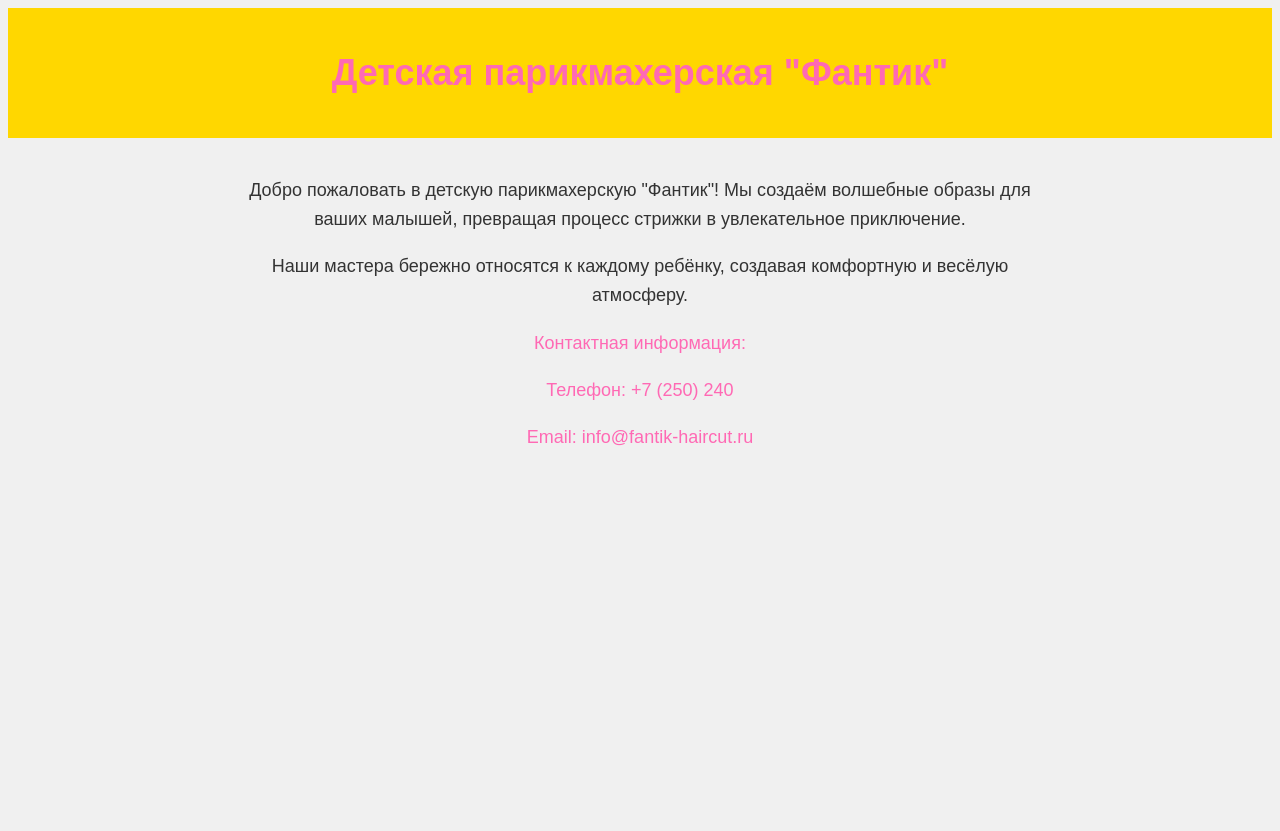
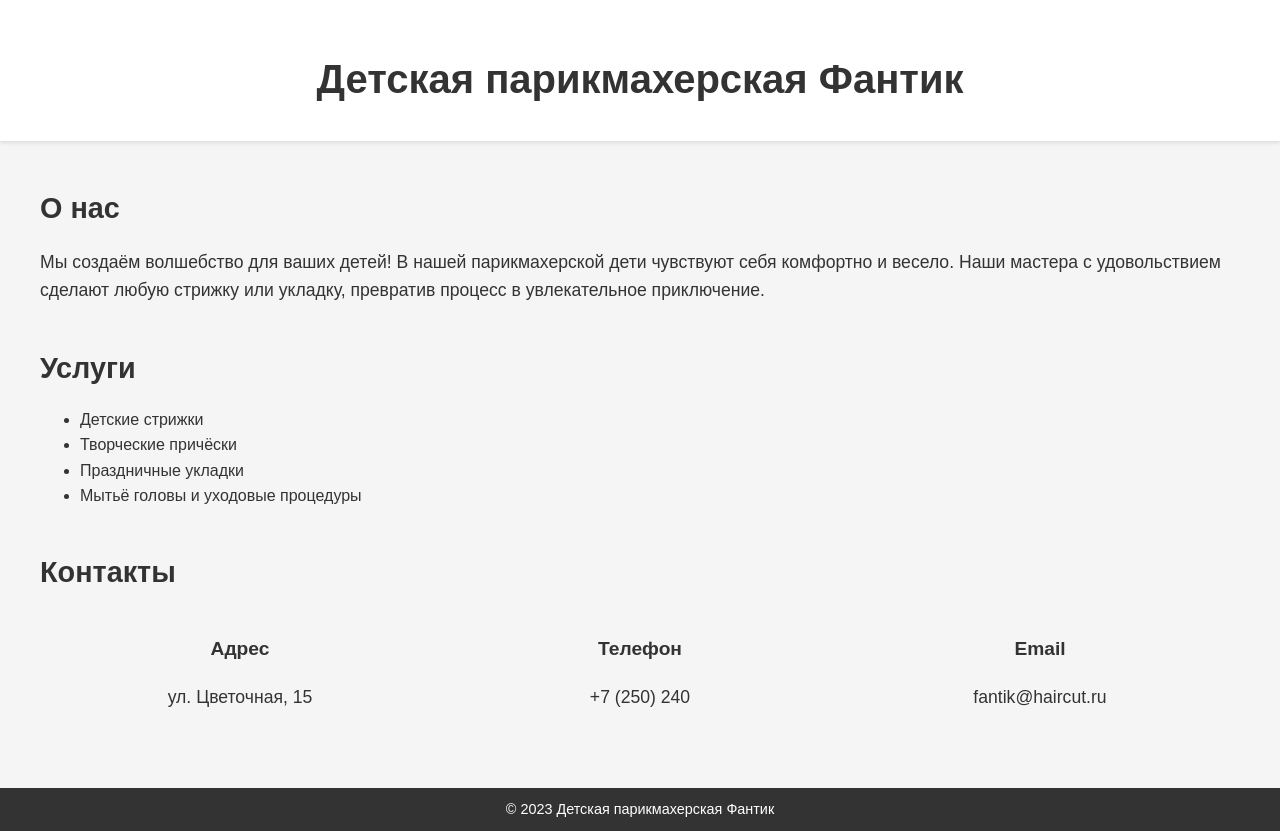
Before and after one commit to alexey17001700-coder/fantik_haircut, a plain HTML site: page index.html in a window 1280 px wide. Before the commit the page ends 800 px from the top, so only its background shows below. Drawn offline with Linux system fonts and the light colour scheme.

Commit message:
Auto-update: index.html

```diff
--- a/index.html
+++ b/index.html
@@ -7,47 +7,102 @@
     <style>
         body {
             font-family: 'Arial', sans-serif;
-            background-color: #f0f0f0;
+            background-color: #f5f5f5;
             color: #333;
-            text-align: center;
+            margin: 0;
+            padding: 0;
+            line-height: 1.6;
         }
         header {
-            background-color: #ffd700;
+            background-color: #fff;
             padding: 20px;
-            color: #333;
+            text-align: center;
+            box-shadow: 0 2px 4px rgba(0,0,0,0.1);
+        }
+        h1 {
+            font-size: 2.5rem;
+            margin-bottom: 10px;
         }
         .container {
-            max-width: 800px;
+            max-width: 1200px;
             margin: 0 auto;
             padding: 20px;
         }
-        h1 {
-            font-size: 36px;
-            color: #ff69b4;
+        .section {
+            margin-bottom: 40px;
         }
-        p {
-            font-size: 18px;
+        .section h2 {
+            font-size: 1.8rem;
+            margin-bottom: 10px;
+        }
+        .section p {
+            font-size: 1.1rem;
             line-height: 1.6;
         }
         .contact-info {
+            display: flex;
+            justify-content: space-between;
+            align-items: center;
             margin-top: 20px;
-            font-size: 24px;
-            color: #ff69b4;
+        }
+        .contact-info div {
+            flex: 1;
+            text-align: center;
+        }
+        .contact-info div h3 {
+            font-size: 1.2rem;
+            margin-bottom: 5px;
+        }
+        .contact-info div p {
+            font-size: 1.1rem;
+        }
+        footer {
+            background-color: #333;
+            color: #fff;
+            text-align: center;
+            padding: 10px 0;
+            font-size: 0.9rem;
         }
     </style>
 </head>
 <body>
     <header>
-        <h1>Детская парикмахерская "Фантик"</h1>
+        <h1>Детская парикмахерская Фантик</h1>
     </header>
     <div class="container">
-        <p>Добро пожаловать в детскую парикмахерскую "Фантик"! Мы создаём волшебные образы для ваших малышей, превращая процесс стрижки в увлекательное приключение.</p>
-        <p>Наши мастера бережно относятся к каждому ребёнку, создавая комфортную и весёлую атмосферу.</p>
-        <div class="contact-info">
-            <p>Контактная информация:</p>
-            <p>Телефон: +7 (250) 240</p>
-            <p>Email: info@fantik-haircut.ru</p>
+        <div class="section">
+            <h2>О нас</h2>
+            <p>Мы создаём волшебство для ваших детей! В нашей парикмахерской дети чувствуют себя комфортно и весело. Наши мастера с удовольствием сделают любую стрижку или укладку, превратив процесс в увлекательное приключение.</p>
+        </div>
+        <div class="section">
+            <h2>Услуги</h2>
+            <ul>
+                <li>Детские стрижки</li>
+                <li>Творческие причёски</li>
+                <li>Праздничные укладки</li>
+                <li>Мытьё головы и уходовые процедуры</li>
+            </ul>
+        </div>
+        <div class="section">
+            <h2>Контакты</h2>
+            <div class="contact-info">
+                <div>
+                    <h3>Адрес</h3>
+                    <p>ул. Цветочная, 15</p>
+                </div>
+                <div>
+                    <h3>Телефон</h3>
+                    <p>+7 (250) 240</p>
+                </div>
+                <div>
+                    <h3>Email</h3>
+                    <p>fantik@haircut.ru</p>
+                </div>
+            </div>
         </div>
     </div>
+    <footer>
+        &copy; 2023 Детская парикмахерская Фантик
+    </footer>
 </body>
 </html>
```
